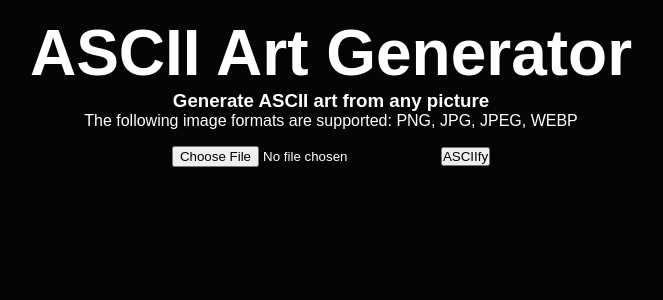
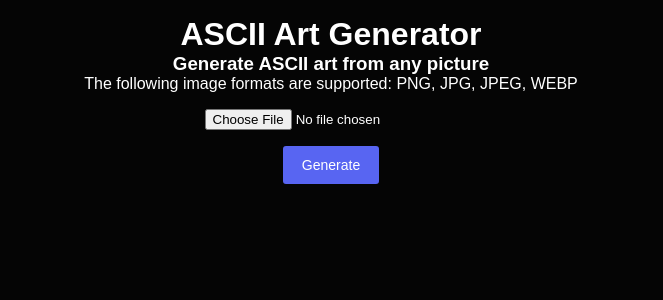
Before and after one commit to bruce-pain/image2ascii, a FastAPI app: page / in a window 1280 px wide. Shown: the top 300 px of the page, without its empty margins (309-972 px from the left). Run offline with FastAPI, Linux system fonts and the light colour scheme.

Commit message:
update UI, reduce resolution

```diff
--- a/img2ascii.py
+++ b/img2ascii.py
@@ -4,7 +4,7 @@ from PIL import Image
 
 
 class ImgToAscii:
-    MAX_WIDTH = 200
+    MAX_WIDTH = 100
 
     def downscale_image(self, old_image: Image.Image, new_width: int) -> Image.Image:
         old_width, old_height = old_image.size
--- a/static/style.css
+++ b/static/style.css
@@ -8,6 +8,30 @@ body {
 	font-family: sans-serif;
 	background-color: #050505;
 	color: #FFFFFF;
+}
+
+button {
+
+	display: inline-block;
+	outline: none;
+	cursor: pointer;
+	border-radius: 3px;
+	font-size: 14px;
+	font-weight: 500;
+	line-height: 16px;
+	padding: 2px 16px;
+	height: 38px;
+	min-width: 96px;
+	min-height: 38px;
+	border: none;
+	color: #fff;
+	background-color: rgb(88, 101, 242);
+	transition: background-color .17s ease, color .17s ease;
+
+	:hover {
+		background-color: rgb(71, 82, 196);
+	}
+
 }
 
 .main-container {
@@ -27,7 +51,7 @@ body {
 
 .image-form {
 	display: flex;
-	flex-direction: row;
+	flex-direction: column;
 	align-items: center;
 	gap: 1rem;
 	justify-content: center;
@@ -35,12 +59,12 @@ body {
 }
 
 h1 {
-	font-size: 4rem;
+	font-size: 2rem;
 	text-align: center;
 	text-transform: capitalize;
 }
 
 .preview {
-	font-size: 0.3rem;
+	font-size: 0.18rem;
 	margin: 1rem;
 }
--- a/templates/index.html
+++ b/templates/index.html
@@ -19,7 +19,7 @@
 			<form id="uploadForm">
 				<div class="image-form">
 					<input type="file" id="fileInput" name="file">
-					<button type="submit">ASCIIfy</button>
+					<button type="submit">Generate</button>
 				</div>
 			</form>
 		</div>
```
